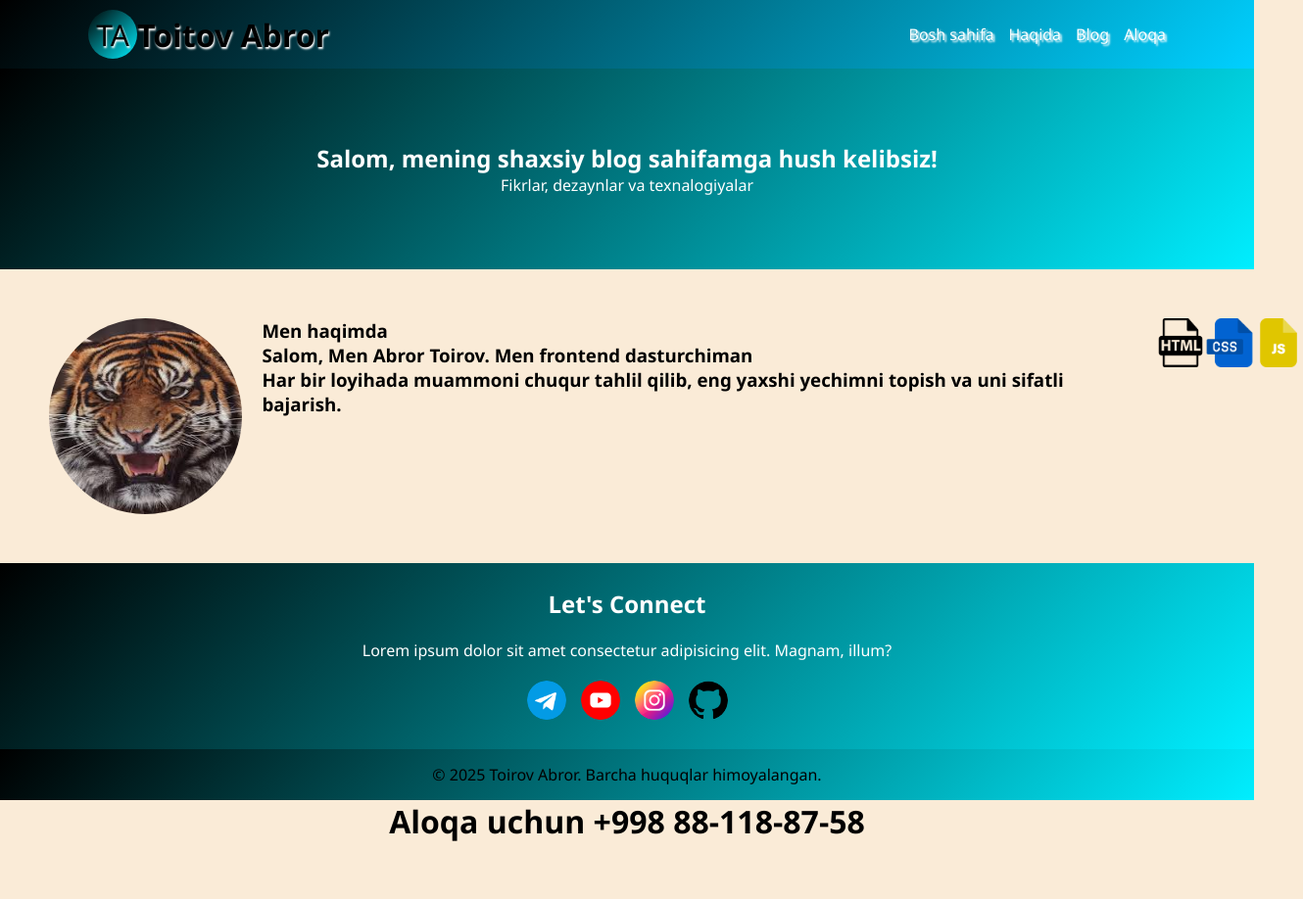
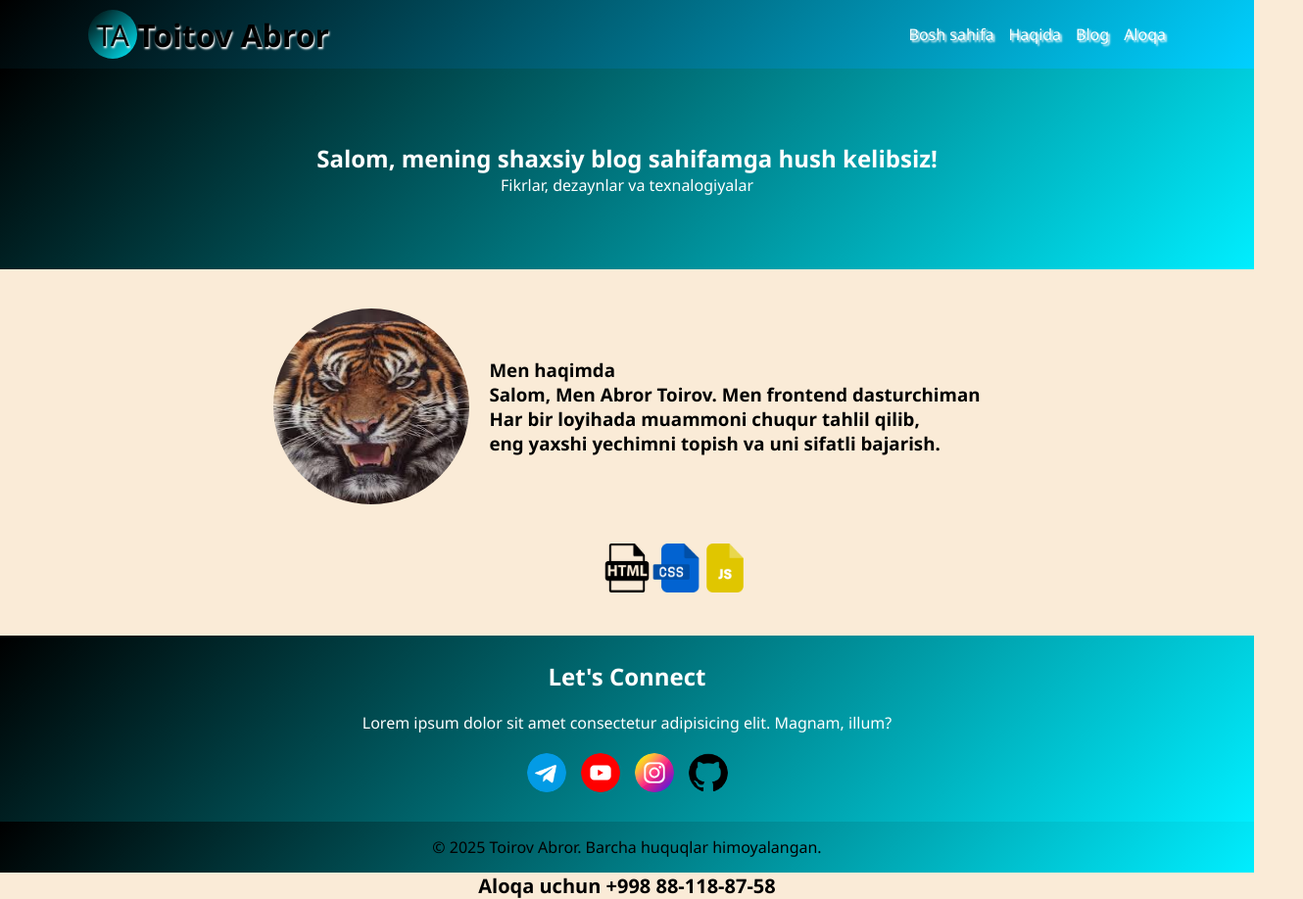
Before and after one commit to abror2025/my-blog, a plain HTML site: page index.html in a window 1280 px wide. Shown: the whole page at 98% size, 1330 px wide, since content can reach past the window. Before the commit the page ends 860 px from the top, so only its background shows below. Drawn offline with Linux system fonts and the light colour scheme.

Commit message:
formatladim

```diff
--- a/index.html
+++ b/index.html
@@ -32,19 +32,23 @@
 
     <main class="coner">
         <section>
+
             <div class="card">
                 <img class="ili" src="image.png" alt="">
                 <div>
                     <h3>Men haqimda</h3>
                     <h3>Salom, Men Abror Toirov. Men frontend dasturchiman</h3>
-                    <h3> Har bir loyihada muammoni chuqur tahlil qilib, eng yaxshi yechimni topish va uni sifatli bajarish.</h3>
+                    <h3> Har bir loyihada muammoni chuqur tahlil qilib, <br> eng yaxshi yechimni topish va uni sifatli bajarish.</h3>
                 </div>
-                <div class=" saxifa">
-                 <img src="image copy 4.png" alt=""width="50px"></a>
-                 <img src="image copy 5.png" alt=""width="50px"></a>
-                 <img src="image copy 6.png" alt=""width="50px"></a>
+
+
+            </div>
+            <div class=" saxifa">
+                 <img src="image copy 4.png" alt=""width="60px"></a>
+                 <img src="image copy 5.png" alt=""width="60px"></a>
+                 <img src="image copy 6.png" alt=""width="60px"></a>
                 </div>
-            </div>
+            <br><br>
 
         </section>
 
@@ -76,7 +80,7 @@
         </p>
     </footer>
     <div class="nomer">
-                    <h1>Aloqa uchun +998 88-118-87-58</h1>
+                    <a>Aloqa uchun +998 88-118-87-58</a>
     </div>
 </body>
 </html>
--- a/style.css
+++ b/style.css
@@ -57,10 +57,12 @@ a {
 
 
 .card {
-    padding: 50px;
+    padding: 40px;
     display: flex;
+    align-items: center;
     justify-content: center;
     gap: 20px;
+
 }
 
 
@@ -119,21 +121,28 @@ a {
 }
 
 .saxifa {
+
     display: flex;
-
+    margin: auto;
     width: 50px;
     height: 50px;
 
 }
 
-.nomer{
+.nomer a {
     display: flex;
     text-align: center;
     justify-content: center;
     transition: tranform 0.5s ease-in-out;
+    cursor: pointer;
+    color: #000000;
+    font-size: 20px;
+    font-family: 'Segoe UI', Tahoma, Geneva, Verdana, sans-serif;
+    font-weight: 700;
+
 }
 
-.nomer:hover{
-    transition: 0.3s;
-    box-shadow: 0px 0px 0px 0px rgb(255, 255, 255);
+.nomer a:hover {
+    color: #250ce5;
+    transform: scale(2deg);
 }
```
